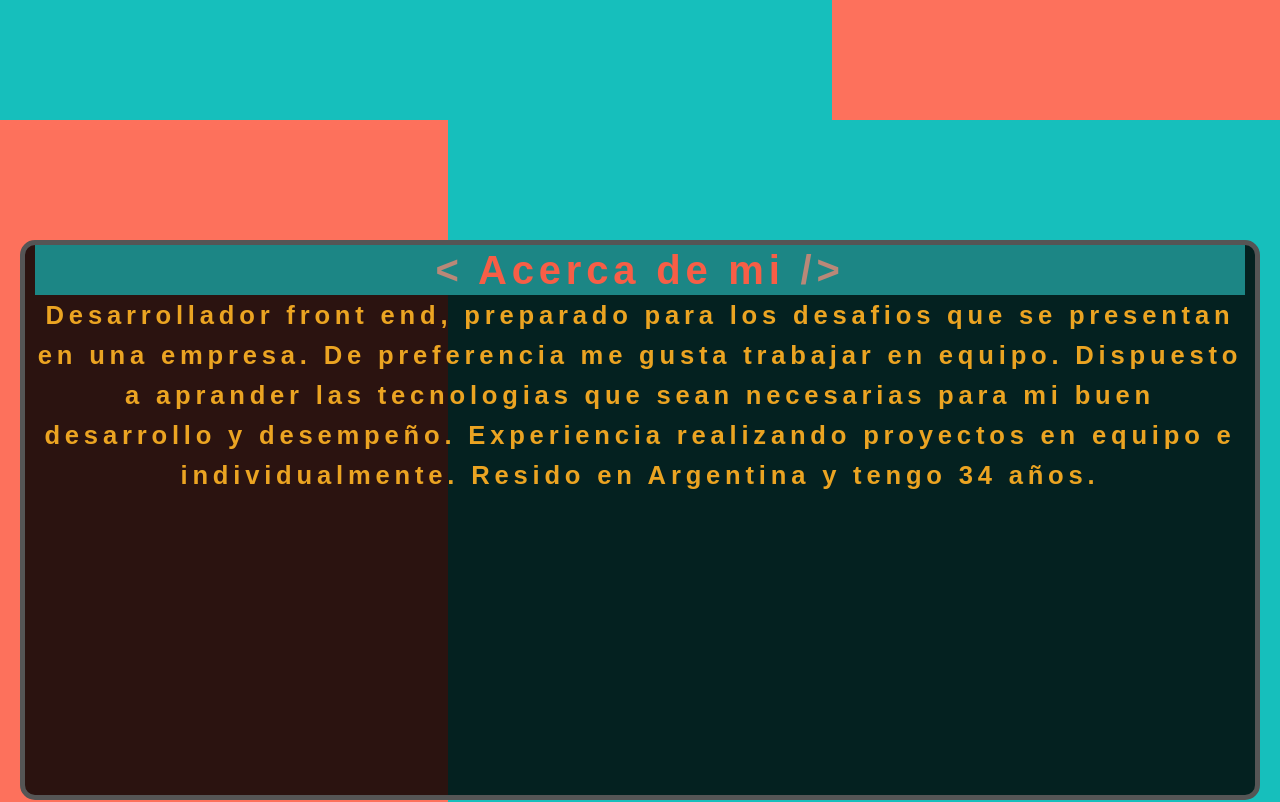
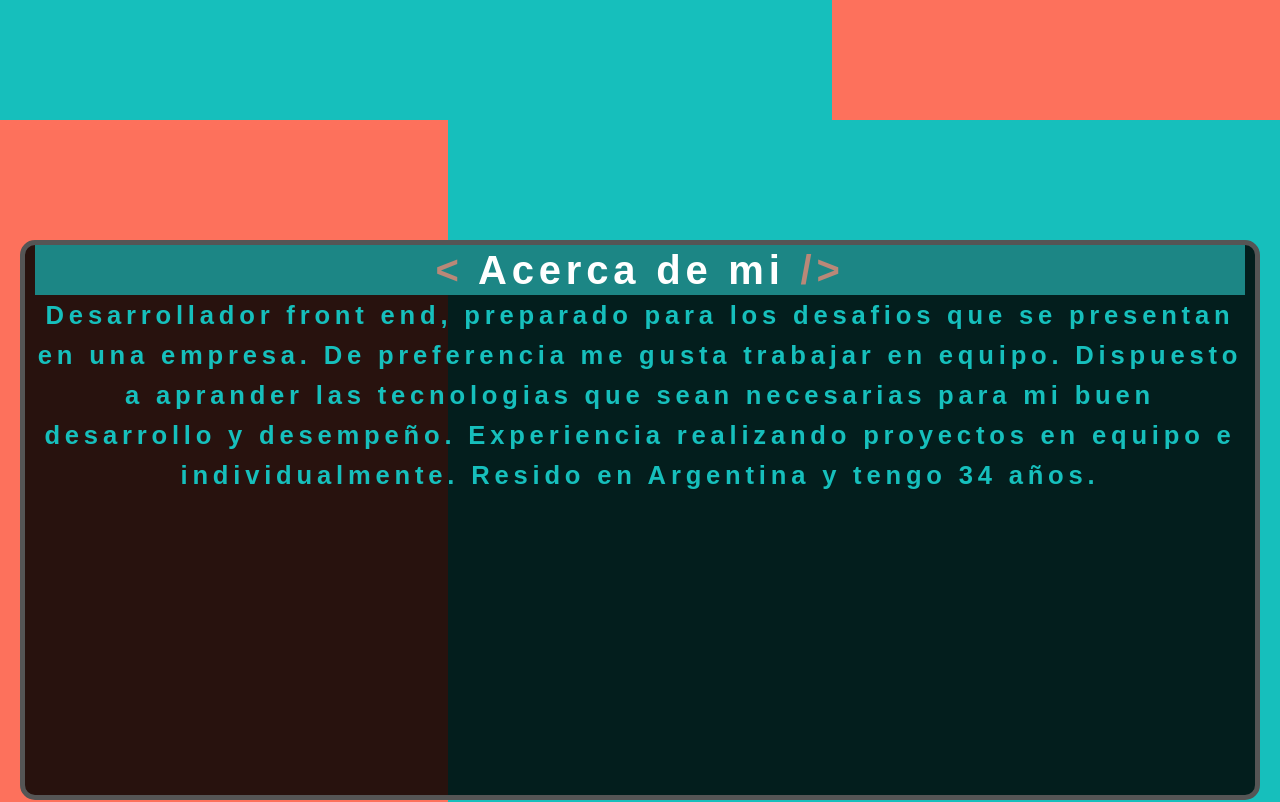
Before and after one commit to CrisPer1988/portafolio-react, a React (Vite) app: page / in a window 1280 px wide. Shown: the part 680-1482 px from the top of the page. Built offline with nearby package versions, Linux system fonts and the light colour scheme.

Commit message:
color fonts

```diff
--- a/src/App.css
+++ b/src/App.css
@@ -3,7 +3,7 @@ text-align: center;
 }
 
 .title {
-    color: #f75e46;
+    color: #ffffff;
     background-color: #1c8685 ;
 
     padding: 5px;
--- a/src/components/styles/acercaDeMi.css
+++ b/src/components/styles/acercaDeMi.css
@@ -11,14 +11,14 @@
     background-repeat: no-repeat;
     background-size: 100% 100%; */
     background: linear-gradient(90deg,rgba(253,113,92,1)  35%, #16bfbc 35%);
-    color: rgb(235, 164, 34);
+    color: #16bfbc;
 
 }
 
 .content__info-acercaDeMi {
     border: 5px solid rgb(85, 85, 85);
     border-radius: 15px;
-    background-color: rgba(0, 0, 0, 0.829);
+    background-color: rgba(0, 0, 0, 0.842);
     margin: 120px 20px;
     padding: 0 10px;
     font-weight: bold;
```
